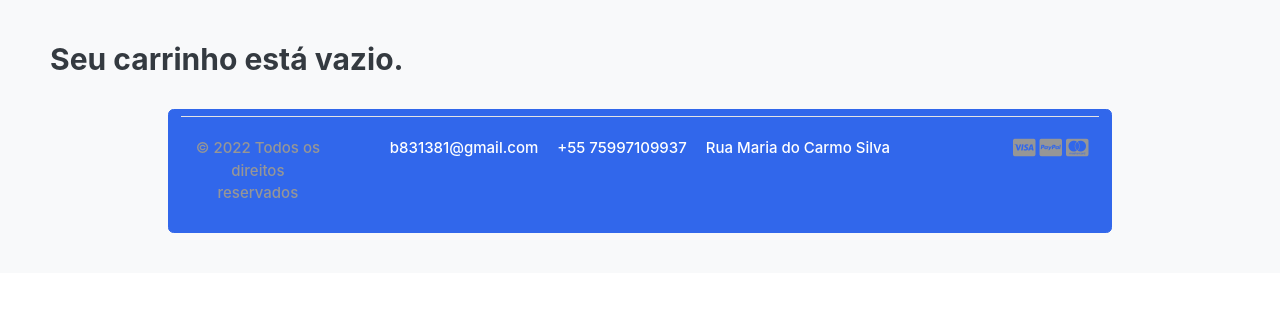
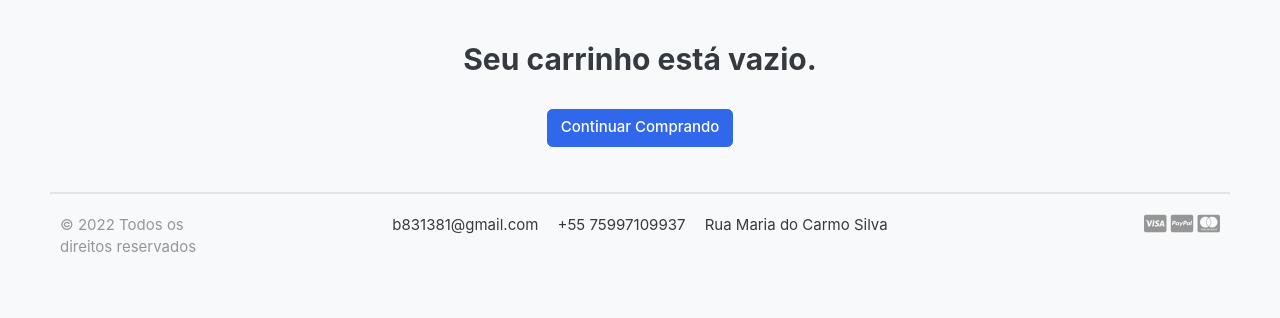
Before and after one commit to juvenalculino/django-ecommerce, a Django app: template templates/loja/carrinho.html in a window 1280 px wide. Shown: the part 118-436 px from the top of the page. Run offline with Django 4.2, Linux system fonts and the light colour scheme; the template is opened without the code that fills it, so the values that code supplies are empty; some libraries are stand-ins or nearby versions; some web fonts are replaced.

Commit message:
Funcionalidade para quando o carro estiver vazio

```diff
--- a/templates/loja/carrinho.html
+++ b/templates/loja/carrinho.html
@@ -8,11 +8,12 @@
 
 <!-- ============================ COMPONENT 1 ================================= -->
 {% if not carrinho_items %}
-	<h2>Seu carrinho está vazio.</h2>
+	<h2 class="text-center">Seu carrinho está vazio.</h2>
 	<br>
 	<div class="text-center">
-		<a class="btn btn-primary" href="{% url 'loja' %}> Continue Comprando</a>
+		<a class="btn btn-primary" href="{% url 'loja' %}">Continuar Comprando</a>
 	</div>
+	<br><br>
 <!--Mensagem-->
 {% else %}
 
```
